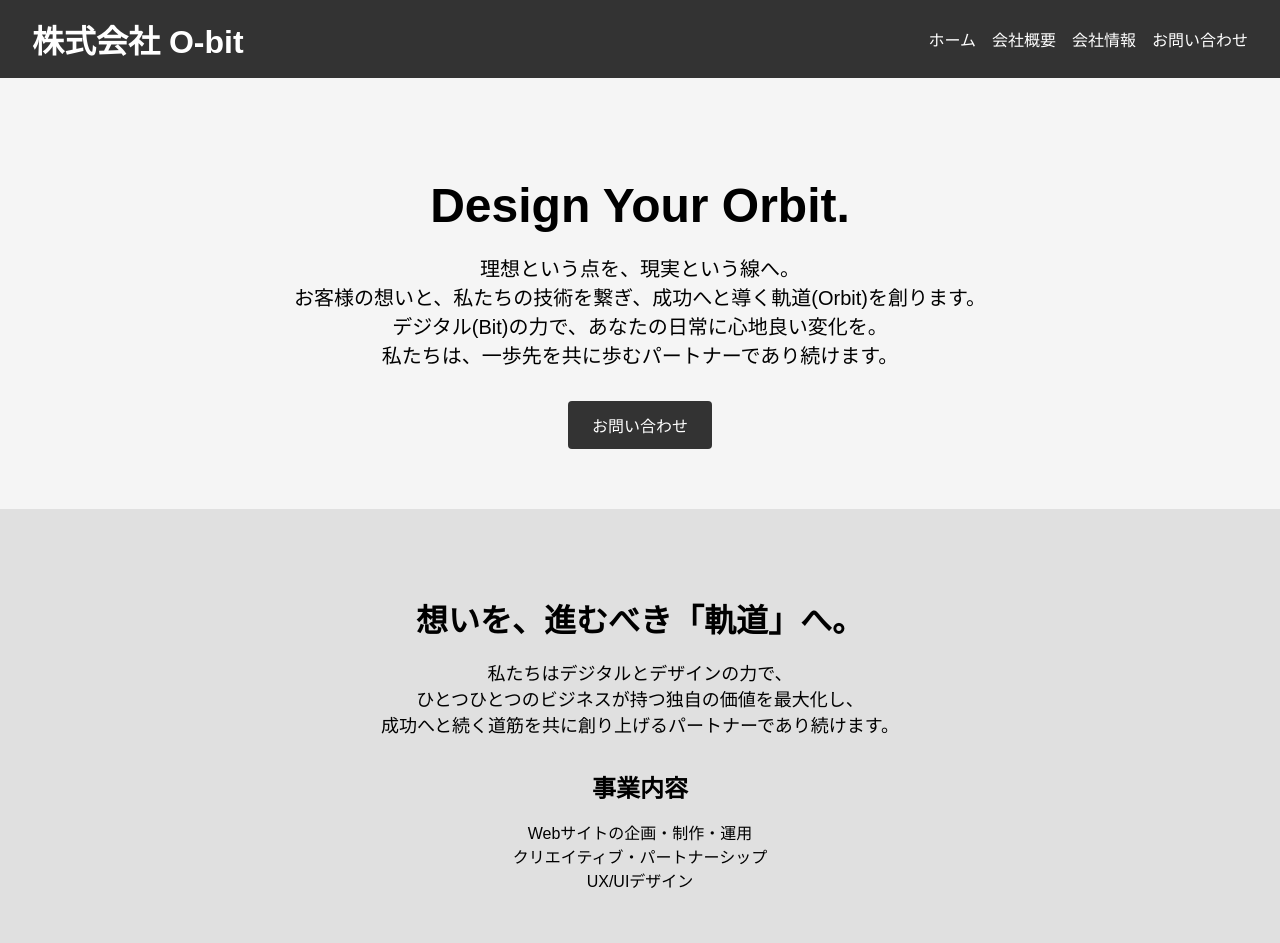
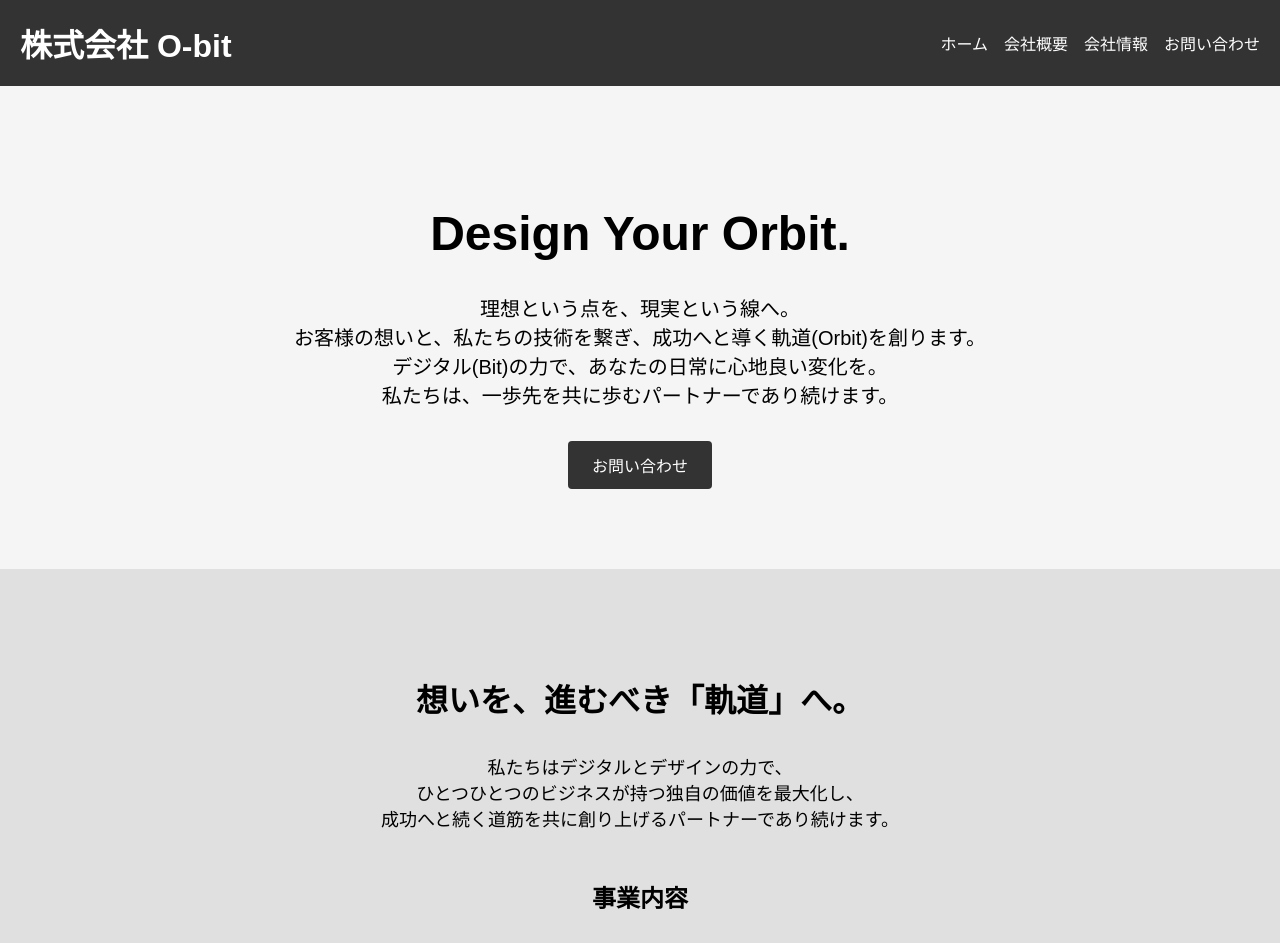
Before and after one commit to pierrot281969-coder/corporate_site_practice, a plain HTML site: page index.html in a window 1280 px wide. Shown: the top 943 px of the page. Drawn offline with Linux system fonts and the light colour scheme.

Commit message:
マージン
文字の間隔を修正

```diff
--- a/index.html
+++ b/index.html
@@ -20,12 +20,11 @@
                     <li class="header__nav-item"><a href="#contact">お問い合わせ</a></li>
                 </ul>
             </nav>
-            </div>
         </header>
 
      <main>
         <section class="hero" id="hero">
-            <div class="hero__inner">
+            <div class="hero__inner inner">
             <h2 class="hero__title">Design Your Orbit.</h2>
             <p class="hero__text">
             理想という点を、現実という線へ。<br>
@@ -37,7 +36,7 @@
         </section>
 
         <section class="about" id="about">
-            <div class="about__inner">
+            <div class="about__inner inner">
             <h2 class="about__title">想いを、進むべき「軌道」へ。</h2>
             <p class="about__text">
                 私たちはデジタルとデザインの力で、<br>
@@ -54,7 +53,7 @@
         </section>
 
         <section class="info" id="info">
-            <div class="info__inner">
+            <div class="info__inner inner">
             <h2 class="info__title">会社情報</h2>
             <dl class="info__list">
                 <dt>商号</dt>
@@ -83,7 +82,7 @@
         </section>
 
         <section class="contact" id="contact">
-            <div class="contact__inner">
+            <div class="contact__inner inner">
             <h2 class="contact__title">お問い合わせ</h2>
             <form action="#" method="post">
                 <label for="name">お名前:</label>
--- a/style.css
+++ b/style.css
@@ -17,15 +17,20 @@ a{
     text-decoration:none;
 }
 
+.inner{
+    max-width:700px;
+    margin:0 auto;
+    padding:20px 0;
+}
+
 /*ヘッダー*/
 .header{
     position:sticky;
     top:0;
-    justify-content:space-between;
-    align-items:center;
     background-color:#333;
     color:#fff;
-    padding:16px 32px;
+    padding:20px;
+    text-align:center;
     z-index:10;
 }
 
@@ -34,6 +39,7 @@ a{
     justify-content:space-between;
     align-items:center;
 }
+
 .header__nav{
     display:flex;
     gap:16px;
@@ -60,13 +66,12 @@ section{
 }
 
 .hero__inner{
-    max-width:800px;
     margin:0 auto;
 }
 
 .hero__title{
     font-size:48px;
-    margin-bottom:16px;
+    margin-bottom:32px;
 }
 
 .hero__text{
@@ -89,13 +94,12 @@ section{
 }
 
 .about__inner{
-    max-width:800px;
     margin:0 auto;
 }
 
 .about__title{
     font-size:32px;
-    margin-bottom:16px;
+    margin-bottom:32px;
 }
 
 .about__text{
@@ -105,8 +109,8 @@ section{
 
 .about__subtitle{
     font-size:24px;
-    margin-top:32px;
-    margin-bottom:16px;
+    margin-top:48px;
+    margin-bottom:32px;
 }
 
 .about__list{
@@ -122,7 +126,6 @@ section{
 }
 
 .info__inner{
-    max-width:700px;
     margin:0 auto;
 }
 
@@ -162,13 +165,12 @@ section{
 }
 
 .contact__inner{
-    max-width:800px;
     margin:0 auto;
 }
 
 .contact__title{
     font-size:32px;
-    margin-bottom:16px;
+    margin-bottom:32px;
 }
 
 .contact form{
```
